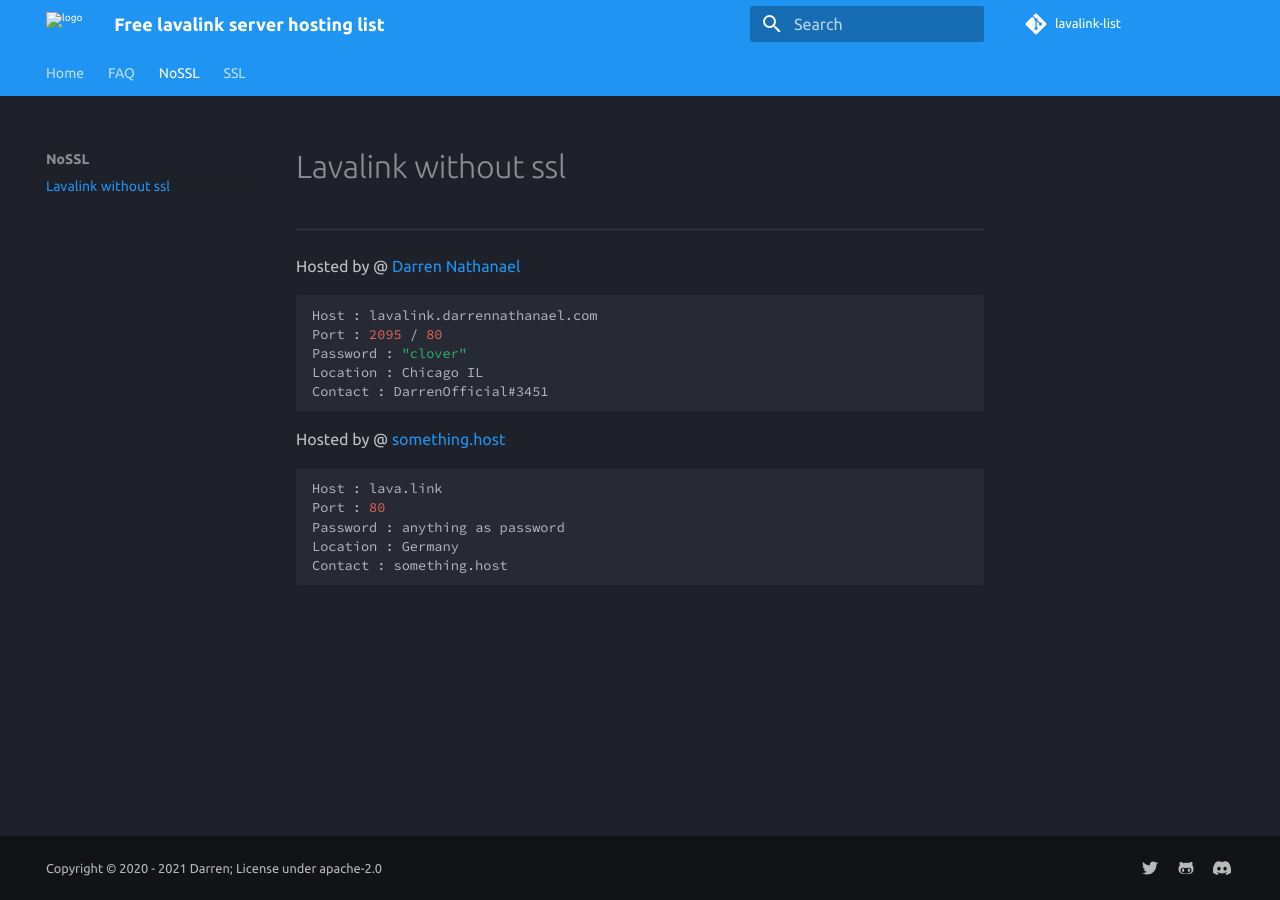
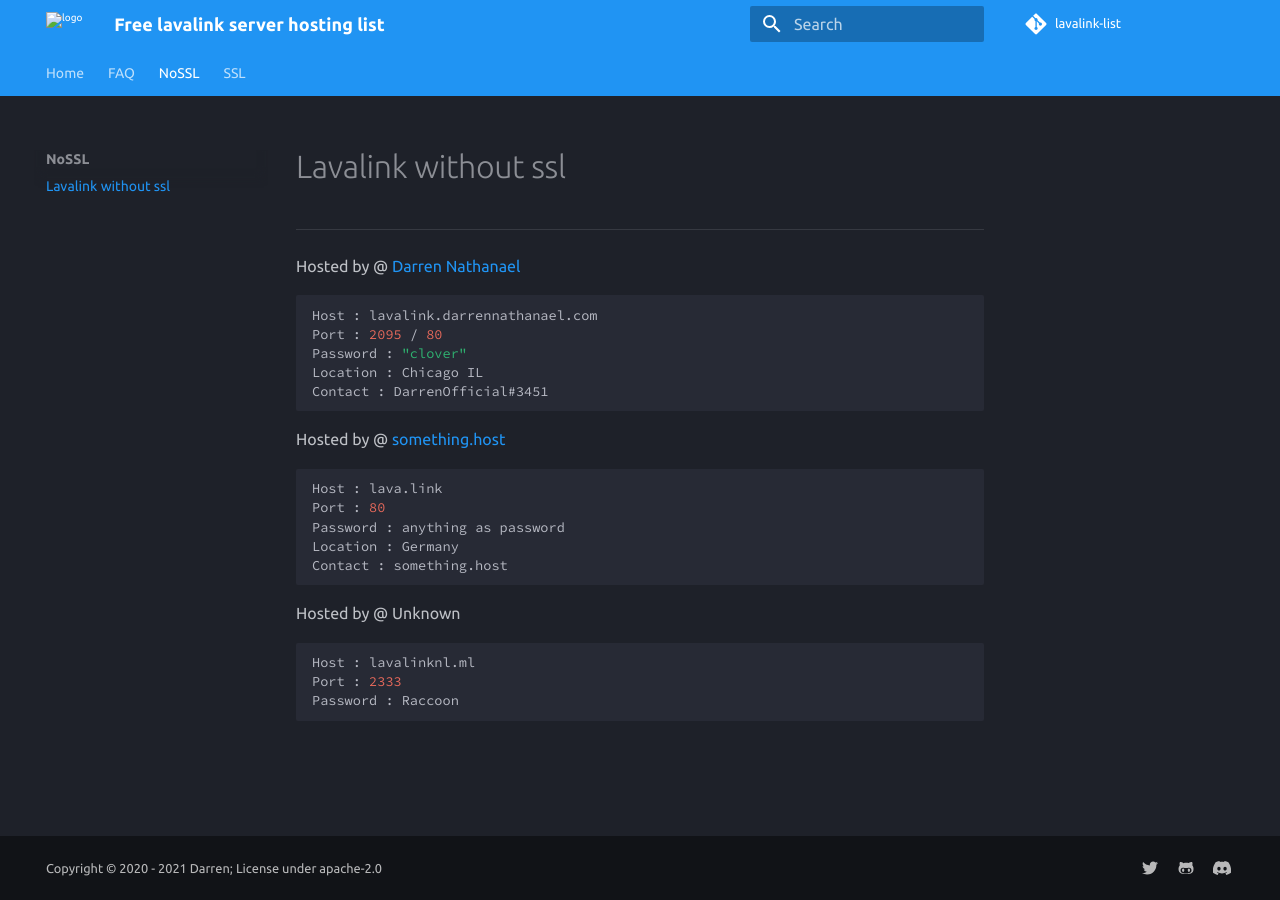
Before and after one commit to DarrenOfficial/lavalink-list, an MkDocs documentation site: the page built from docs/NoSSL/lavalink-without-ssl.md, in a window 1280 px wide. Built offline with MkDocs 1.6.1 and Material for MkDocs 9.7.7, drawn with Linux system fonts in a browser that asks for light colours; comment, search, counter and statistics services are not loaded.

Commit message:
Update lavalink-without-ssl.md

````diff
--- a/docs/NoSSL/lavalink-without-ssl.md
+++ b/docs/NoSSL/lavalink-without-ssl.md
@@ -15,3 +15,9 @@ Password : anything as password
 Location : Germany
 Contact : something.host
 ```
+Hosted by @ Unknown
+```bash
+Host : lavalinknl.ml
+Port : 2333
+Password : Raccoon
+```
````
